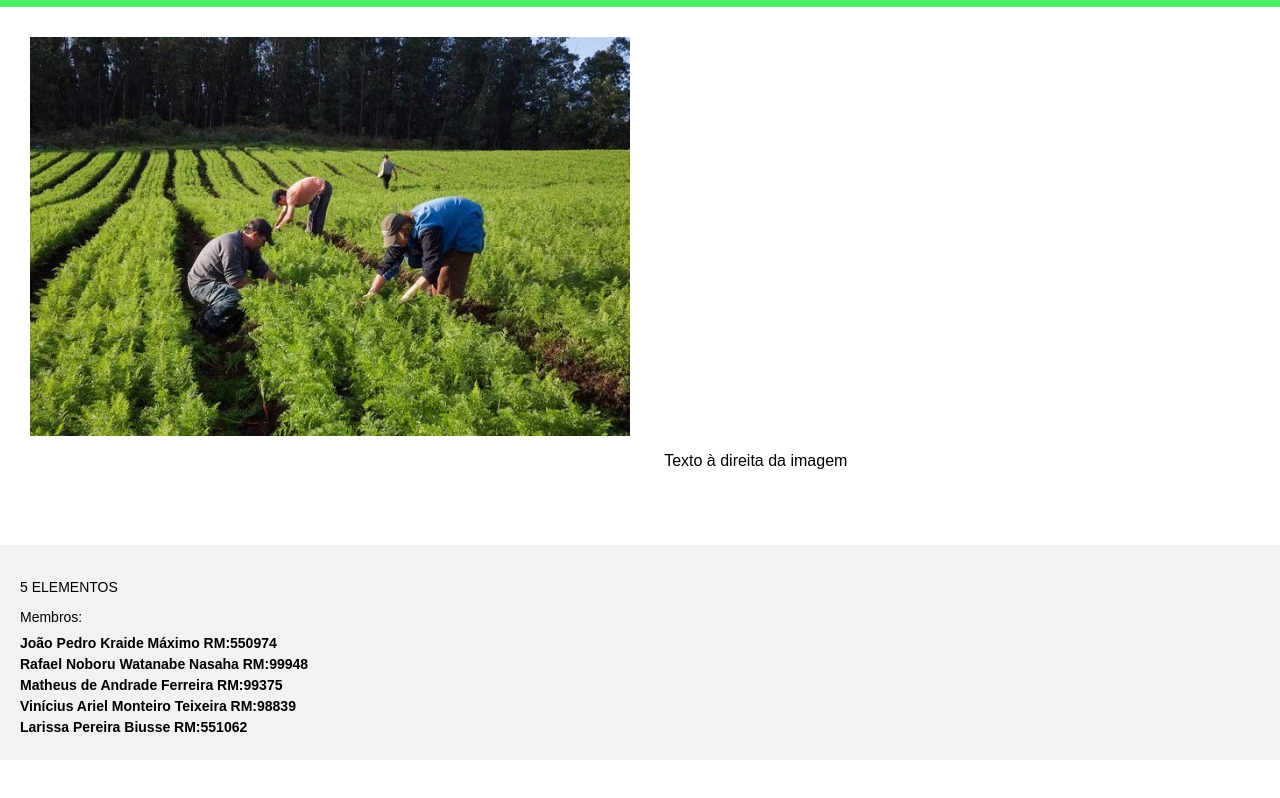
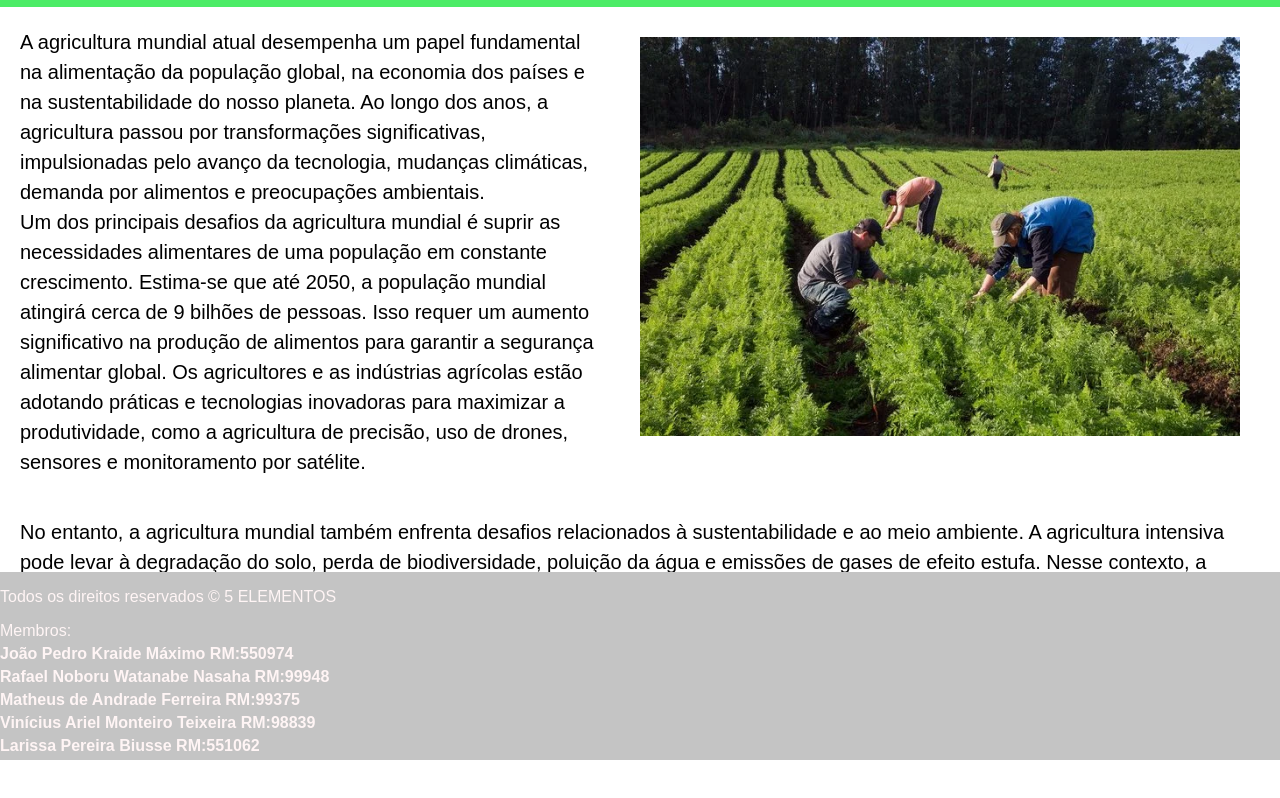
Before and after one commit to joaokraide/GlobalSolution, a plain HTML site: page Global Solution/index.html in a window 1280 px wide. Shown: the part 40-838 px from the top of the page. Before the commit the page ends 800 px from the top, so only its background shows below. Drawn offline with Linux system fonts and the light colour scheme.

Commit message:
Atualização imagem, texto e rodapé
Arrumar efeito de bug no rodapé, atualização do texto na esquerda da imagem e att da imagem

```diff
--- a/Global Solution/css/style.css
+++ b/Global Solution/css/style.css
@@ -1,6 +1,7 @@
 html, body {
   height: 100%;
   margin: 0;
+  padding: 0;
 }
 
 body {
@@ -106,18 +107,25 @@ body.login {
 }
 
 .conteudo {
+  padding-bottom: 60px;
+}
+
+.conteudo2 {
   flex: 1;
 }
 
 .rodape {
-  background-color: #f2f2f2;
-  padding: 20px;
+  position: absolute;
+  bottom: 0;
+  left: 0;
+  width: 100%;
+  background-color: #c4c4c4;
+  color: #fff5f5;
   text-align: left;
-  font-size: 14px;
 }
 
 .rodape p {
-  margin-bottom: 10px;
+  margin-bottom: 5px;
 }
 
 .membros ul {
@@ -131,13 +139,40 @@ body.login {
   font-weight: bold;
 }
 
+.imagems-texto {
+  display: flex;
+  align-items: center;
+}
+
 .imagems {
   padding: 30px;
   width: 600px;
-  height: auto;
+  margin-top: px;
+  margin-right: 10px;
+  float: right;
+  margin-left: 10px;
 }
 
-.texto-direita {
-  display: flex;
-  align-items: center;
+#texto-direito {
+  flex-grow: 1;
+  text-align: left;
+  padding: 20px;
 }
+
+.texto {
+  color: #000;
+  font-size: 20px;
+  line-height: 1.5;
+}
+
+#texto-esquerda {
+  flex-grow: 1;
+  text-align: left;
+  padding: 20px;
+}
+
+.texto2 {
+  color: #000;
+  font-size: 20px;
+  line-height: 1.5;
+}
--- a/Global Solution/index.html
+++ b/Global Solution/index.html
@@ -23,16 +23,29 @@
        </div>
     </header>
   </nav>
-    <main class="conteudo">
-      <div id="texto-direita">
+  <div class="conteudo">
+     <main class="conteudo2">
+      <div class="imagem-texto">
         <img src="imgs/agricultura_familiar.webp" alt="AgriculturaFAmiliar" class="imagems">
-        <span class="texto">Texto à direita da imagem</span>
+        <div id="texto-direito">
+          <span class="texto">
+            A agricultura mundial atual desempenha um papel fundamental na alimentação da população global, na economia dos países e na sustentabilidade do nosso planeta. Ao longo dos anos, a agricultura passou por transformações significativas, impulsionadas pelo avanço da tecnologia, mudanças climáticas, demanda por alimentos e preocupações ambientais.
+            <br>
+            Um dos principais desafios da agricultura mundial é suprir as necessidades alimentares de uma população em constante crescimento. Estima-se que até 2050, a população mundial atingirá cerca de 9 bilhões de pessoas. Isso requer um aumento significativo na produção de alimentos para garantir a segurança alimentar global. Os agricultores e as indústrias agrícolas estão adotando práticas e tecnologias inovadoras para maximizar a produtividade, como a agricultura de precisão, uso de drones, sensores e monitoramento por satélite.</span>
+        </div>
       </div>
+        <div id="texto-esquerda">
+        <span class="texto2">
+           No entanto, a agricultura mundial também enfrenta desafios relacionados à sustentabilidade e ao meio ambiente. A agricultura intensiva pode levar à degradação do solo, perda de biodiversidade, poluição da água e emissões de gases de efeito estufa. Nesse contexto, a agricultura sustentável ganha cada vez mais destaque. Ela busca equilibrar a   produção de alimentos com a conservação dos recursos naturais, utilizando práticas como agricultura orgânica, agroecologia, rotação de culturas, manejo integrado de pragas e uso eficiente de recursos hídricos.
+           <br>
+           Além disso, a agricultura mundial enfrenta desafios específicos em diferentes regiões do mundo. Em países em desenvolvimento, a agricultura desempenha um papel crucial na redução da pobreza e no desenvolvimento socioeconômico. Nessas regiões, é importante investir em infraestrutura agrícola, acesso a crédito, transferência de tecnologia e capacitação dos agricultores.
+          </span>
+       </div>
     </main>
-
+ </div>
   <footer>
     <div class="rodape">
-      <p>5 ELEMENTOS</p>
+      <p>Todos os direitos reservados &copy; 5 ELEMENTOS</p>
       <div class="membros">
         <p>Membros:</p>
         <ul>
```
Also changed, not shown: Global Solution/html/NossaProposta.html (+2 -2 lines), Global Solution/html/agriculturaSustentavel.html (+2 -2 lines), Global Solution/html/inteligenciaArtificial.html (+2 -2 lines), Global Solution/html/modelosCultivo.html (+2 -2 lines).
